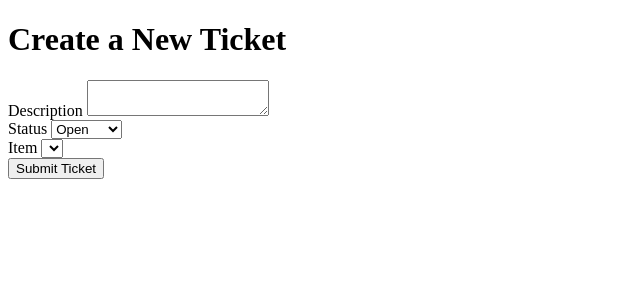
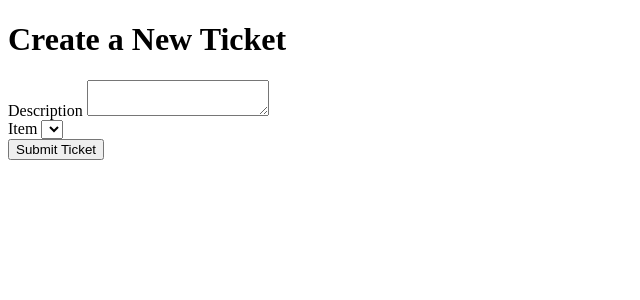
Before and after one commit to Jomoregie1/ticketService, a Flask app: page /ticket/create in a window 1280 px wide. Shown: the top 300 px of the page, without its empty margins (0-640 px from the left). Run offline with Flask 3, Linux system fonts and the light colour scheme; the visitor is signed in with stand-in values (Sample User, id 1); lists and menus that the app fills with data are empty.

Commit message:
made changes to the create, view ticket side of the project.

```diff
--- a/app/controllers/ticket_controller.py
+++ b/app/controllers/ticket_controller.py
@@ -1,3 +1,5 @@
+from datetime import datetime
+
 from flask import Blueprint, request, jsonify, render_template, flash, redirect, url_for
 from flask_login import login_required, current_user
 
@@ -20,19 +22,19 @@ def create_ticket_page():
         form.itemid.choices = [(item["id"], item["name"]) for item in items]
     except Exception as e:
         flash(f"Error fetching items: {e}", "danger")
-        form.itemid.choices = []  # Empty dropdown in case of error
+        form.itemid.choices = []
 
     if form.validate_on_submit():  # Handles POST request
         description = form.description.data
-        status = form.status.data
+        status = False
         itemid = form.itemid.data
         userid = current_user.id
 
-        print(description, status,itemid, userid)
+        # Log data for debugging
+        print(f"Creating ticket with: Description={description}, ItemID={itemid}, UserID={userid}, Status={status}")
 
         # Call the TicketService to create the ticket
         response, status_code = TicketService.create_ticket(description, status, userid, itemid)
-        print(response)
 
         if status_code == 201:
             flash("Ticket created successfully!", "success")
@@ -42,7 +44,7 @@ def create_ticket_page():
             return redirect(url_for("ticket.create_ticket_page"))
 
     # Render the form for GET request or after failed validation
-    return render_template("ticket.html", form=form)
+    return render_template("createTicket.html", form=form)
 
 
 @ticket_bp.route("/", methods=["GET"])
@@ -52,5 +54,5 @@ def ticket_page():
     Render a page listing all tickets for the current user.
     """
     userid = current_user.id
-    tickets = TicketService.get_tickets_by_user(userid)  # Fetch tickets for the logged-in user
-    return render_template("ticket.html", tickets=tickets)
+    tickets = TicketService.get_tickets_by_user(userid)
+    return render_template("viewTicket.html", tickets=tickets)
--- a/app/forms/TicketForm.py
+++ b/app/forms/TicketForm.py
@@ -4,19 +4,12 @@ from wtforms.validators import DataRequired, Length
 
 
 class TicketForm(FlaskForm):
-
     description = TextAreaField(
         "Description",
         validators=[
             DataRequired(message="Description is required."),
             Length(min=10, max=500, message="Description must be between 10 and 500 characters.")
         ]
-    )
-
-    status = SelectField(
-        "Status",
-        choices=[("open", "Open"), ("pending", "Pending"), ("closed", "Closed")],
-        validators=[DataRequired(message="Please select a status.")]
     )
 
     itemid = SelectField(
--- a/app/service/ticket_service.py
+++ b/app/service/ticket_service.py
@@ -18,7 +18,7 @@ class TicketService:
                 return {"error": "Invalid itemID. Item does not exist."}, 400
 
             query = """
-                INSERT INTO ticket (description, timestamp, status, userid, itemid)
+                INSERT INTO ticket (description, date, status, userid, itemid)
                 VALUES (%s, NOW(), %s, %s, %s)
             """
             cursor.execute(query, (description, status, userid, itemid))
@@ -39,7 +39,7 @@ class TicketService:
         try:
             conn = get_db_connection()
             cursor = conn.cursor(dictionary=True)
-            query = "SELECT * FROM ticket WHERE userid = %s ORDER BY timestamp DESC"
+            query = "SELECT * FROM ticket WHERE userid = %s ORDER BY date DESC"
             cursor.execute(query, (userid,))
             tickets = cursor.fetchall()
             return tickets
--- a/app/templates/ticket.html
+++ b/app/templates/createTicket.html
@@ -17,15 +17,6 @@
             <span class="error">{{ error }}</span>
         {% endfor %}
     </div>
-
-    <div>
-        {{ form.status.label }}
-        {{ form.status(class="form-control") }}
-        {% for error in form.status.errors %}
-            <span class="error">{{ error }}</span>
-        {% endfor %}
-    </div>
-
     <div>
         {{ form.itemid.label }}
         {{ form.itemid(class="form-control") }}
```
Also changed, not shown: app/templates/viewTicket.html (added, +14 -0 lines).
